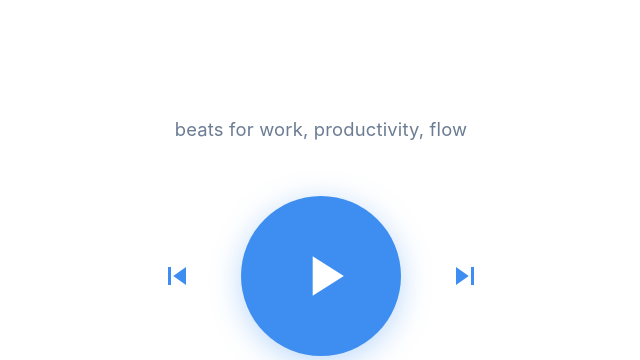
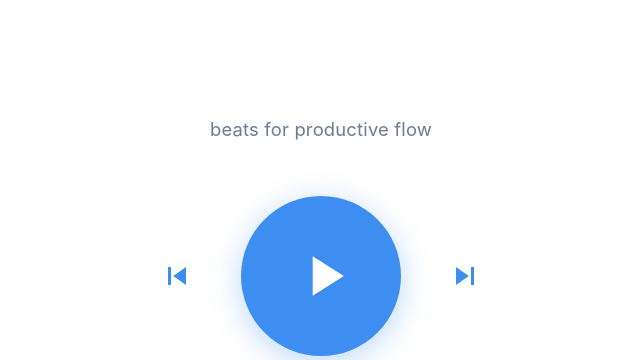
Before and after one commit to edimaudo/focusedfm, a Flask app: page / in a window 1280 px wide. Shown: the part 58-418 px from the top of the page, without its empty margins (319-959 px from the left). Run offline with Flask 3, Linux system fonts and the light colour scheme; some web fonts are replaced.

Commit message:
Update index.html

```diff
--- a/templates/index.html
+++ b/templates/index.html
@@ -1,11 +1,11 @@
 {% extends "base.html" %}
 
-{% block title %}focusedfm — beats for work, productivity, flow{% endblock %}
+{% block title %}focusedfm {% endblock %}
 
 {% block content %}
 
   <!-- Tagline -->
-  <p class="tagline">beats for work, productivity, flow</p>
+  <p class="tagline">beats for productive flow</p>
 
   <!-- Player controls: prev / play / next -->
   <div class="player-controls" role="group" aria-label="Playback controls">
```
